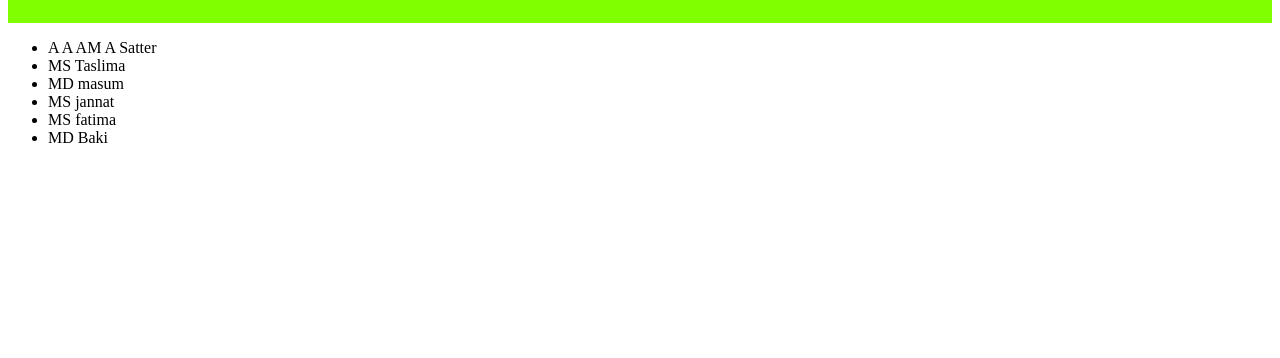
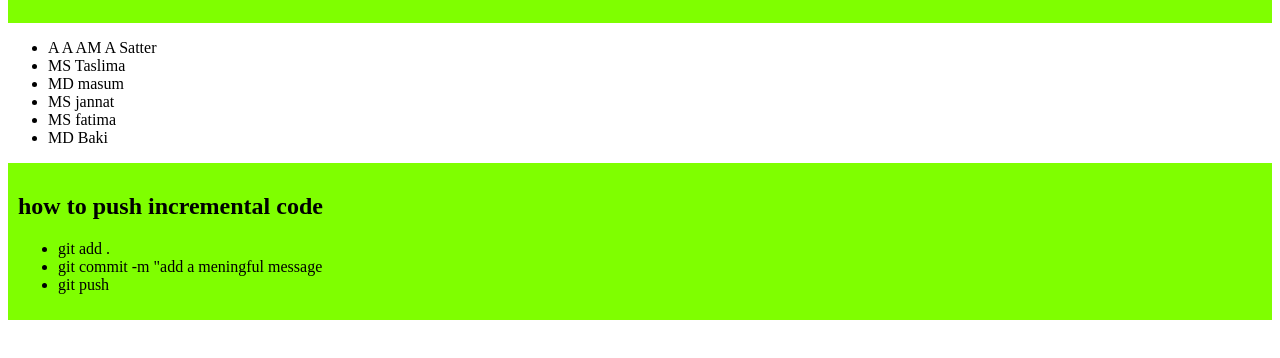
Before and after one commit to masum2842/my-first-projects, a plain HTML site: page index.html in a window 1280 px wide. Shown: the part 230-588 px from the top of the page. Drawn offline with Linux system fonts and the light colour scheme.

Commit message:
added a list

```diff
--- a/index.html
+++ b/index.html
@@ -25,6 +25,14 @@
         <li>MS fatima</li>
         <li>MD Baki</li>
     </ul>
+    <div>
+        <h2>how to push incremental code </h2>
+        <ul>
+            <li>git add .</li>
+            <li>git commit -m "add a meningful message</li>
+            <li>git push</li>
+        </ul>
+    </div>
 
 </body>
 </html>
```
